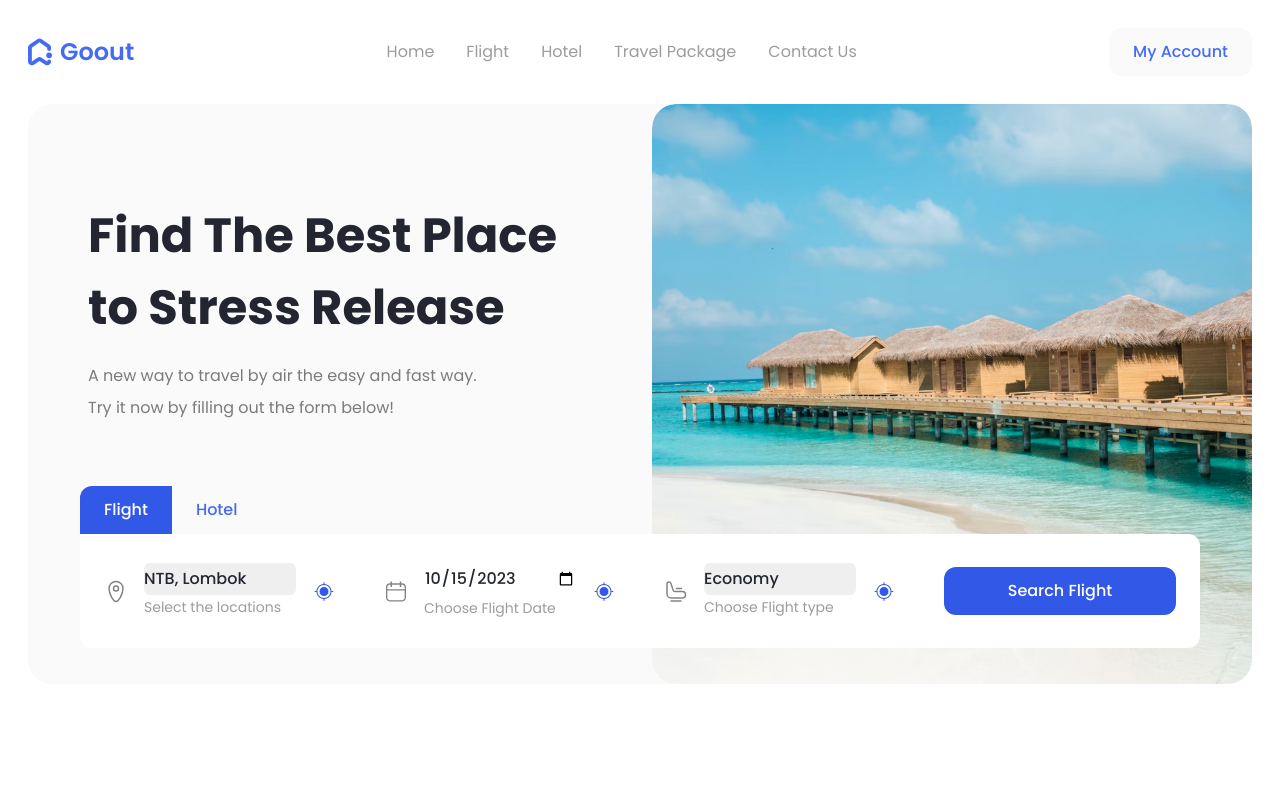
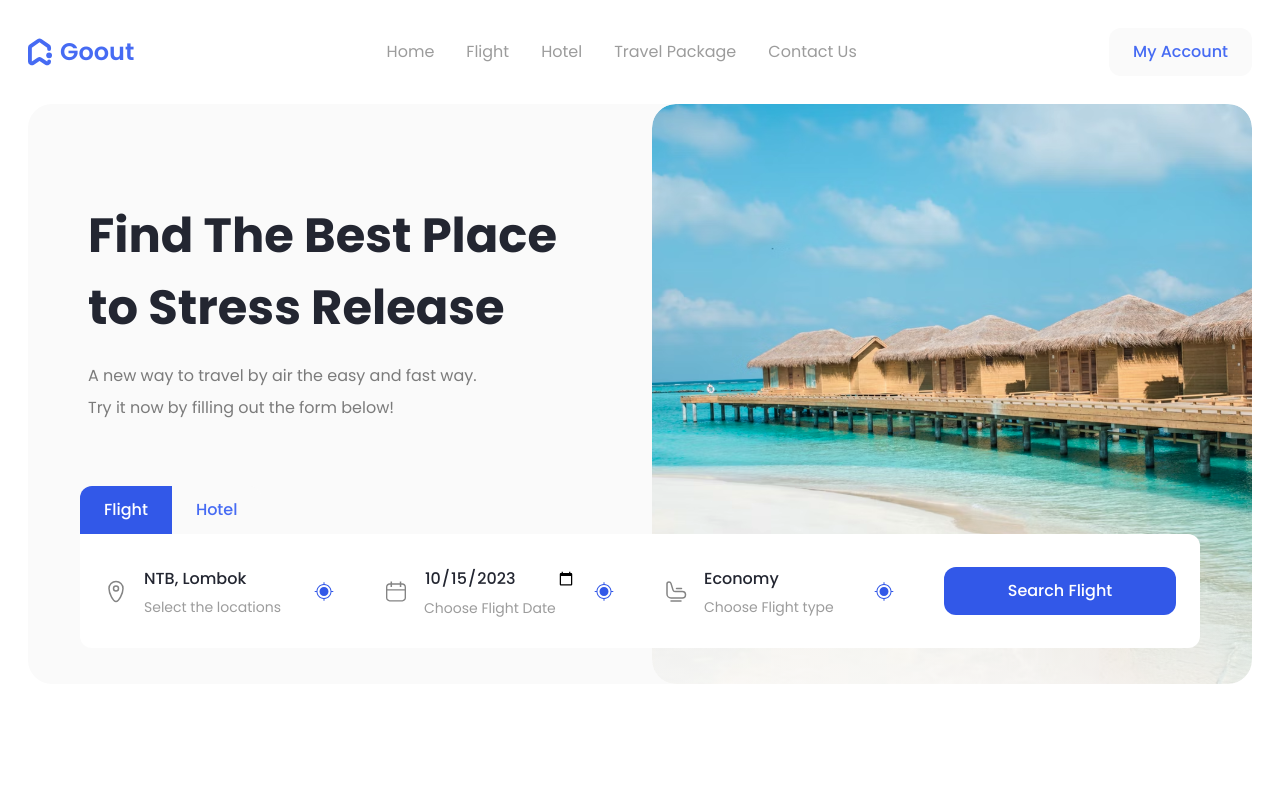
Before and after one commit to ervanervan/goout-travel, a React (Vite) app: page / in a window 1280 px wide. Shown: the top 800 px of the page. Built offline with nearby package versions, Linux system fonts and the light colour scheme.

Commit message:
Finished update the search hero Goout

```diff
--- a/src/components/Search/Search.jsx
+++ b/src/components/Search/Search.jsx
@@ -16,7 +16,7 @@ export default function () {
               <select
                 id="loc"
                 name="selectloc"
-                className="w-full rounded-md py-2 md:py-1 text-textNavy text-base appearance-none font-medium ring-bgPrimary focus:ring-0 focus:ring-inset focus:ring-bgPrimary"
+                className="text-textNavy text-base font-medium py-2 md:py-1 w-full bg-bgWhite appearance-none border-gray-200 rounded-md focus:border-blue-500 focus:ring-blue-500 dark:bg-slate-900 dark:border-gray-700 dark:text-gray-400"
               >
                 <option>NTB, Lombok</option>
                 <option>Ubud, Bali</option>
@@ -41,7 +41,7 @@ export default function () {
               defaultValue="2023-10-15"
               min="2023-10-01"
               max="2030-12-31"
-              className="w-full rounded-md py-2 md:py-1 text-textNavy text-base font-medium ring-bgPrimary focus:ring-0 focus:ring-inset focus:ring-bgPrimary"
+              className="text-textNavy text-base font-medium py-2 md:py-1 w-full bg-bgWhite appearance-none border-gray-200 rounded-md focus:border-blue-500 focus:ring-blue-500 dark:bg-slate-900 dark:border-gray-700 dark:text-gray-400"
             />
             <label htmlFor="flydate" className="text-sm text-textGray">
               Choose Flight Date
@@ -56,7 +56,7 @@ export default function () {
               <select
                 id="flytp"
                 name="typefight"
-                className="w-full rounded-md py-2 md:py-1 text-textNavy text-base appearance-none font-medium ring-bgPrimary focus:ring-0 focus:ring-inset focus:ring-bgPrimary"
+                className="text-textNavy text-base font-medium py-2 md:py-1 w-full bg-bgWhite appearance-none border-gray-200 rounded-md focus:border-blue-500 focus:ring-blue-500 dark:bg-slate-900 dark:border-gray-700 dark:text-gray-400"
               >
                 <option>Economy</option>
                 <option>Basic Economy</option>
```
